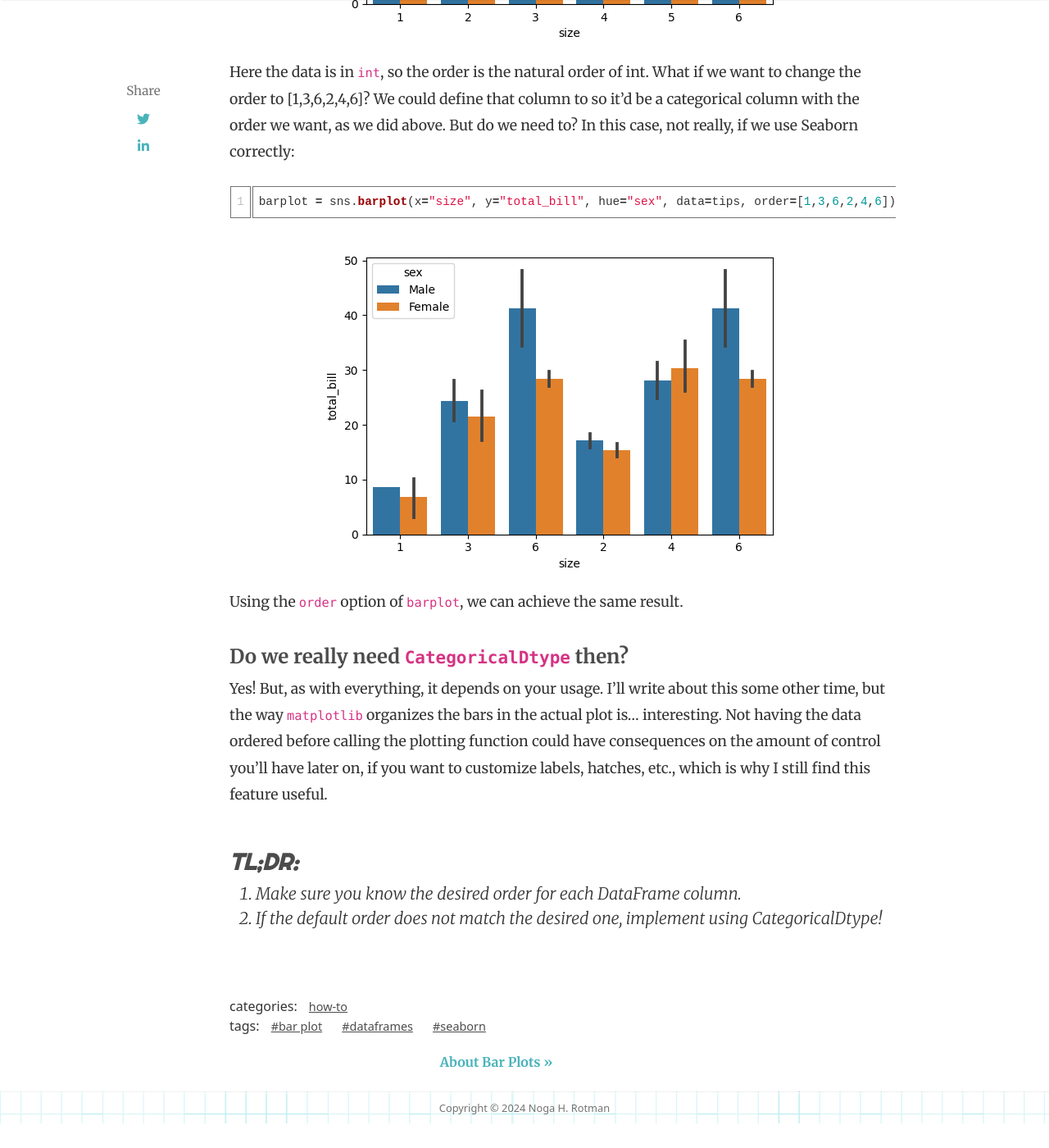
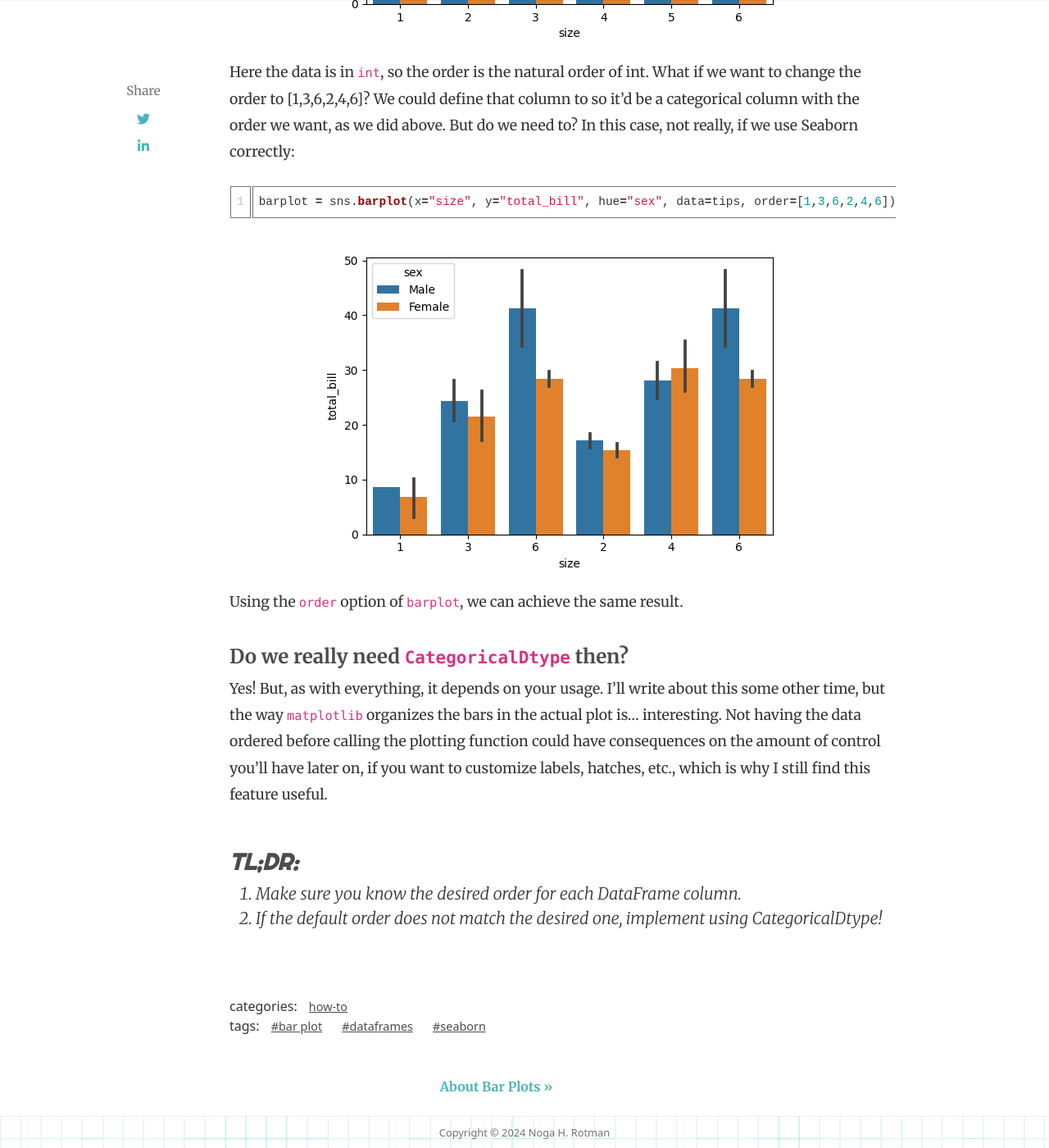
Before and after one commit to r02b/r02b.github.io, a Jekyll site: the page built from _posts/2022-07-22-dataframe_ordering.md, in a window 1280 px wide and 1400 px high, scrolled down 3876 px. Shown: the whole window at 82% size. Built offline with Jekyll 4.4.1, drawn with Linux system fonts in a browser that asks for light colours; a style sheet for code colours, icons or effects is not loaded; before the commit the page ends 5246 px from its top, so only the background shows below that.

Commit message:
Minor style modifications

```diff
--- a/assets/css/screen.css
+++ b/assets/css/screen.css
@@ -931,7 +931,7 @@ ul.tags.inline {
 }
 
 .after-post {
-    margin: 80px 0 20px 0;
+    margin: 80px 0 50px 0;
     font-family: var(--bs-font-sans-serif);
 }
 
```
